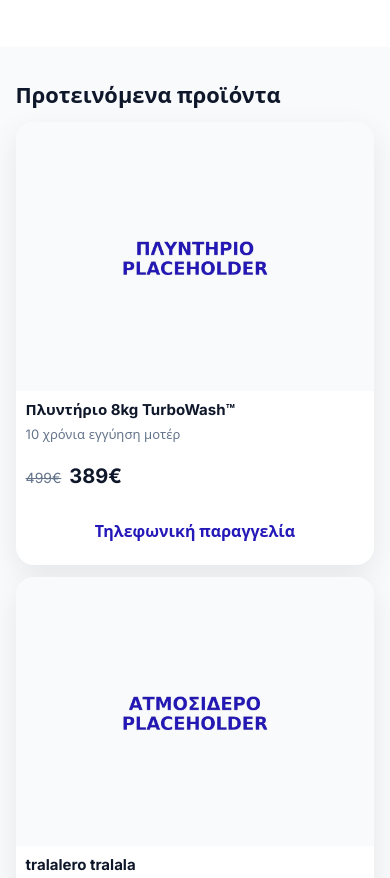
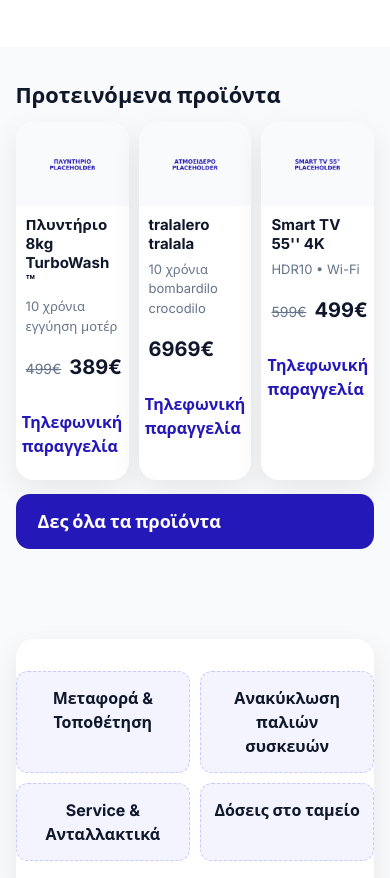
Before and after one commit to EXARTeo/pantazis, a plain HTML site: page index.html in a window 390 px wide. Shown: the part 680-1558 px from the top of the page. Drawn offline with Linux system fonts and the light colour scheme.

Commit message:
teaser test

```diff
--- a/style.css
+++ b/style.css
@@ -107,6 +107,12 @@ img{max-width:100%;display:block;height:auto}
 .chip.active{background:#e0e7ff}
 
 .grid{display:grid;grid-template-columns:repeat(3,1fr);gap:16px}
+
+/* Home teaser: κράτα 3 στήλες και στο κινητό */
+#featured #teaser.grid{
+  grid-template-columns: repeat(3, minmax(0, 1fr)) !important;
+}
+
 .card{
   background:var(--card);border-radius:var(--radius);box-shadow:var(--shadow);
   overflow:hidden;display:flex;flex-direction:column
@@ -292,8 +298,13 @@ body.nav-open { overflow: hidden; }
   .grid{grid-template-columns:1fr}
 }
 
+/* (προαιρετικά) λίγο πιο σφιχτά κενά σε πολύ μικρές οθόνες */
+@media (max-width: 420px){
+  #featured #teaser.grid{ gap: 10px; }
+}
 
 
+/*////////////////////////////////////////////////////////////////////////////////////// */
 /* --------------------- Products: Controls/Search/Sort -------------------- */
 .controls{
   display:flex; flex-wrap:wrap; align-items:center; gap:10px;
```
Also changed, not shown: index.html (+1 -1 lines).
